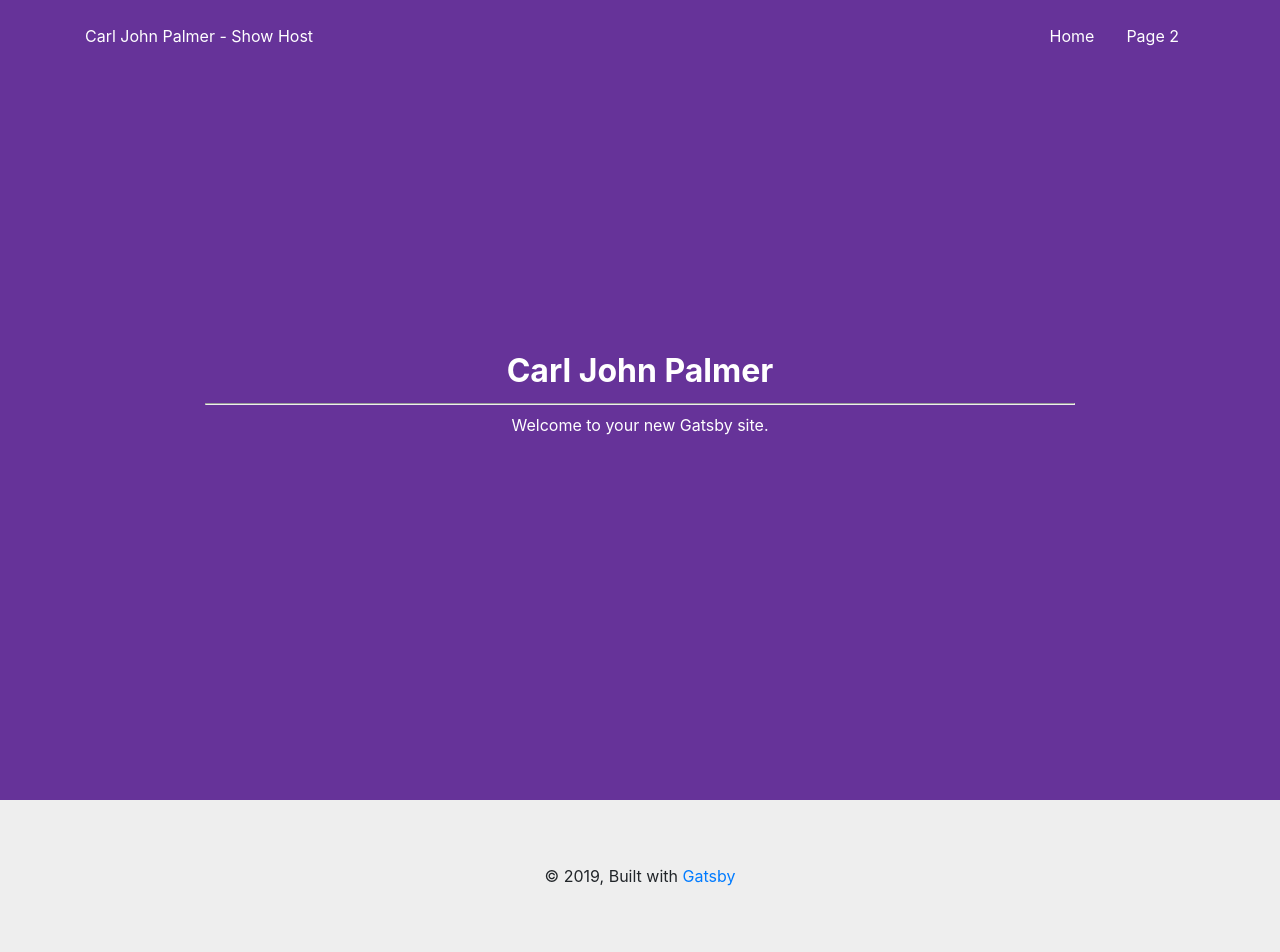
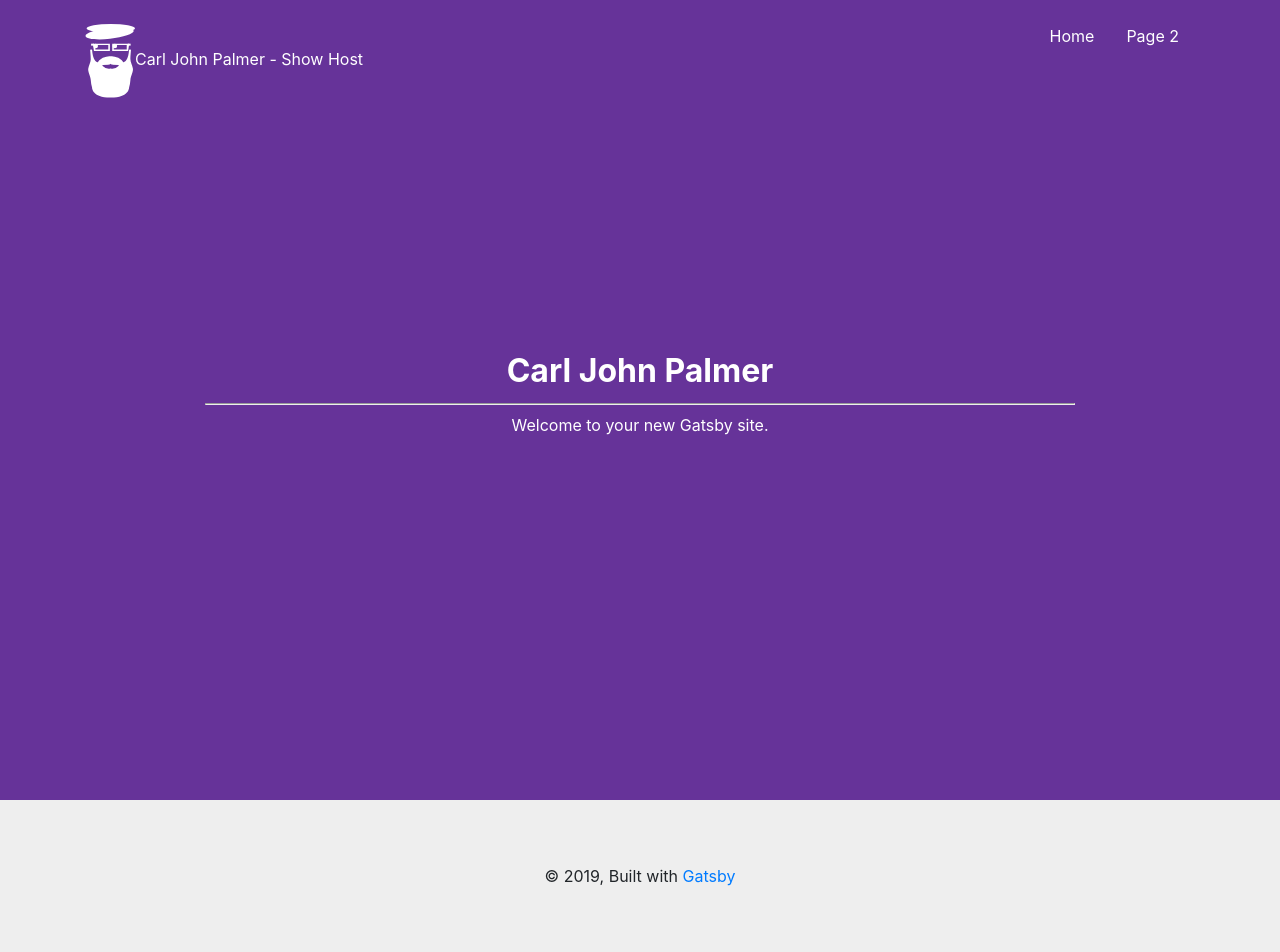
Before and after one commit to Rodrigoleon/CarlJohnPalmer, a Gatsby site: page / in a window 1280 px wide. Built offline with nearby package versions, Linux system fonts and the light colour scheme; Gatsby itself is replaced by a stand-in of ours.

Commit message:
Updating Header Logo, updating hero to take in theme color.

```diff
--- a/src/components/Header/index.js
+++ b/src/components/Header/index.js
@@ -8,7 +8,71 @@ import Nav from '../Nav';
 const Header = ({ siteTitle }) => (
   <HeaderWrap className="container py-4">
     <div>
-      <Link to="/">{siteTitle}</Link>
+      <Link to="/">
+        <svg
+          xmlns="http://www.w3.org/2000/svg"
+          width="50"
+          viewBox="0 0 282.11 415.101"
+        >
+          <g transform="translate(-353.591 -136.93)">
+            <path
+              d="M126.383,271.866c-105.986.364-104.471-57.31-104.471-57.31a171.425,171.425,0,0,1-7.384-41.73c-.976-22.5-17.6-47.487-14.027-64.991S14.155,71.471,14.529,55.748,11.234,2.971,11.234,2.971c5.657-6.684,11.1,0,11.1,0C26.851,71.6,54.351,72.4,54.351,72.4,77.86,37.912,121.86,39.032,126.383,39.243c4.523-.211,48.522-1.331,72.032,33.155,0,0,27.5-.8,32.019-69.427,0,0,5.441-6.684,11.1,0,0,0-3.668,37.054-3.295,52.777s10.459,34.584,14.026,52.088-13.051,42.488-14.026,64.991a171.476,171.476,0,0,1-7.384,41.73s1.507,57.308-103.463,57.312ZM173.007,92.818l-2.337-4.547-33.032-2.078s-9.243-.27-11.255-4.769c-2.012,4.5-11.255,4.769-11.255,4.769L82.1,88.271l-2.338,4.547A51.385,51.385,0,0,0,126.005,108v-.163s.13.033.378.086c.248-.053.378-.086.378-.086V108A51.383,51.383,0,0,0,173.007,92.818Z"
+              transform="translate(371.548 280.162)"
+              fill="#fff"
+            />
+            <ellipse
+              cx="136.537"
+              cy="24.976"
+              rx="136.537"
+              ry="24.976"
+              transform="translate(362.626 136.93)"
+              fill="#fff"
+            />
+            <path
+              d="M136.767-2.625C212.3-4.075,273.319,8.389,273.053,25.215S211.341,56.856,135.806,58.305-.745,47.291-.48,30.465,61.233-1.175,136.767-2.625Z"
+              transform="matrix(0.996, -0.087, 0.087, 0.996, 354.309, 174.176)"
+              fill="#fff"
+            />
+            <path
+              d="M90,41H0V0H95.846L90,41ZM8.845,8V33h73V8Z"
+              transform="translate(507.155 248)"
+              fill="#fff"
+            />
+            <path
+              d="M95.846,41h-90L0,0H95.846V41Zm-82-33V33h73V8Z"
+              transform="translate(398.155 248)"
+              fill="#fff"
+            />
+            <rect
+              width="16"
+              height="11"
+              transform="translate(388 248)"
+              fill="#fff"
+            />
+            <rect
+              width="16"
+              height="11"
+              transform="translate(595 248)"
+              fill="#fff"
+            />
+            <circle
+              cx="13"
+              cy="13"
+              r="13"
+              transform="translate(509 248)"
+              fill="#fff"
+            />
+            <circle
+              cx="13"
+              cy="13"
+              r="13"
+              transform="translate(401 248)"
+              fill="#fff"
+            />
+          </g>
+        </svg>
+        {siteTitle}
+      </Link>
     </div>
     <Nav />
   </HeaderWrap>
--- a/src/components/Hero/styles.js
+++ b/src/components/Hero/styles.js
@@ -1,7 +1,10 @@
 import styled from 'styled-components';
 
 const HeroWrap = styled.div`
-  background-color: rebeccapurple;
+  ${props =>
+    props.theme.primaryColor
+      ? `background-color: ${props.theme.primaryColor}`
+      : `#222`};
   min-height: 50vh;
   ${props => (props.minHeight ? `min-height: ${props.minHeight}` : ``)};
   padding: 4.6rem 0;
--- a/src/components/Layout/Styles/Theme.js
+++ b/src/components/Layout/Styles/Theme.js
@@ -1,6 +1,7 @@
 const theme = {
-  primaryColor: 'mediumseagreen',
+  primaryColor: 'rebeccapurple',
   secondaryColor: 'green',
+  successColor: 'mediumseagreen',
   textLight: 'white',
   textDark: '#999',
 };
```
Also changed, not shown: src/components/Layout/Styles/Components.js (deleted).
